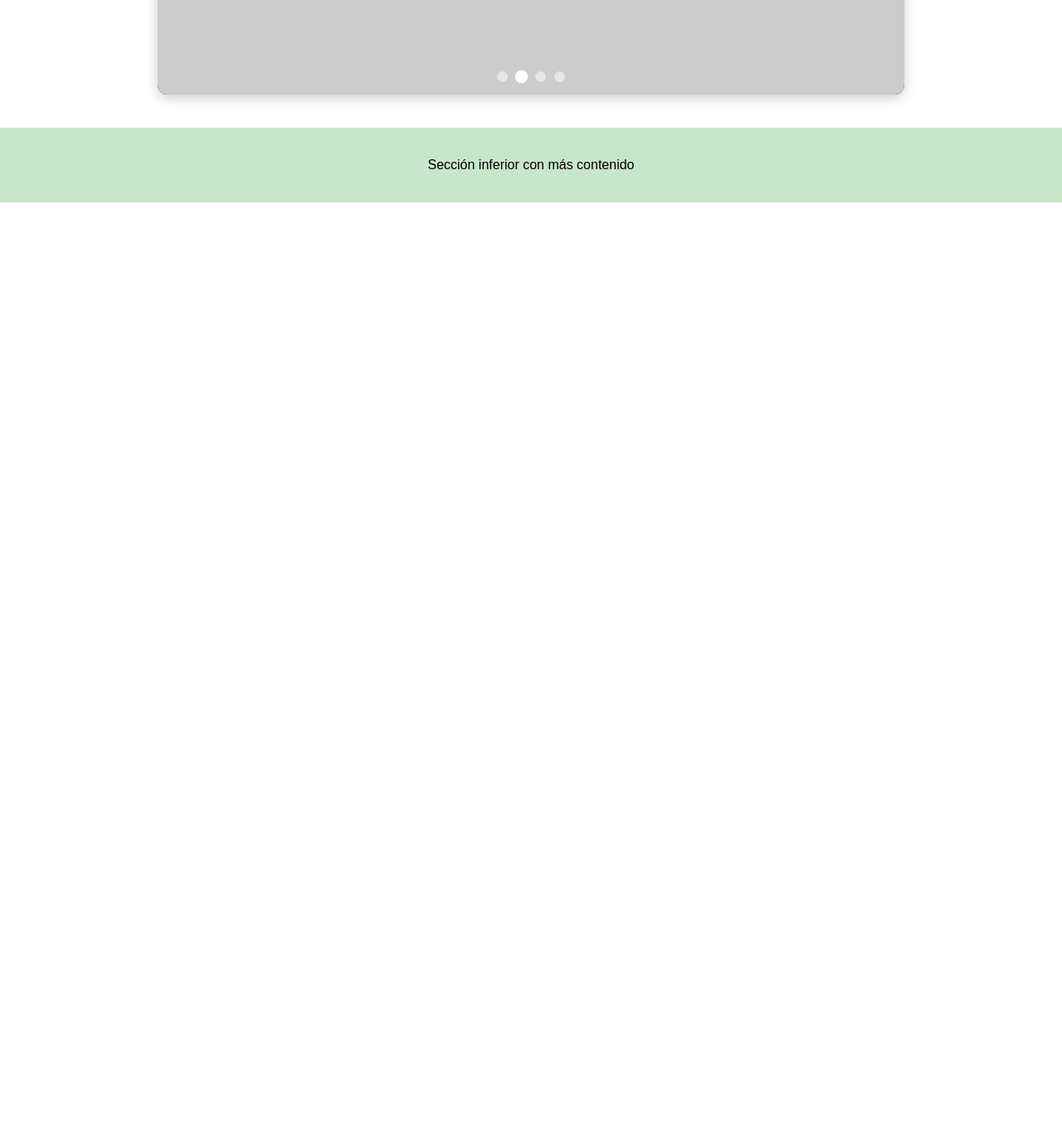
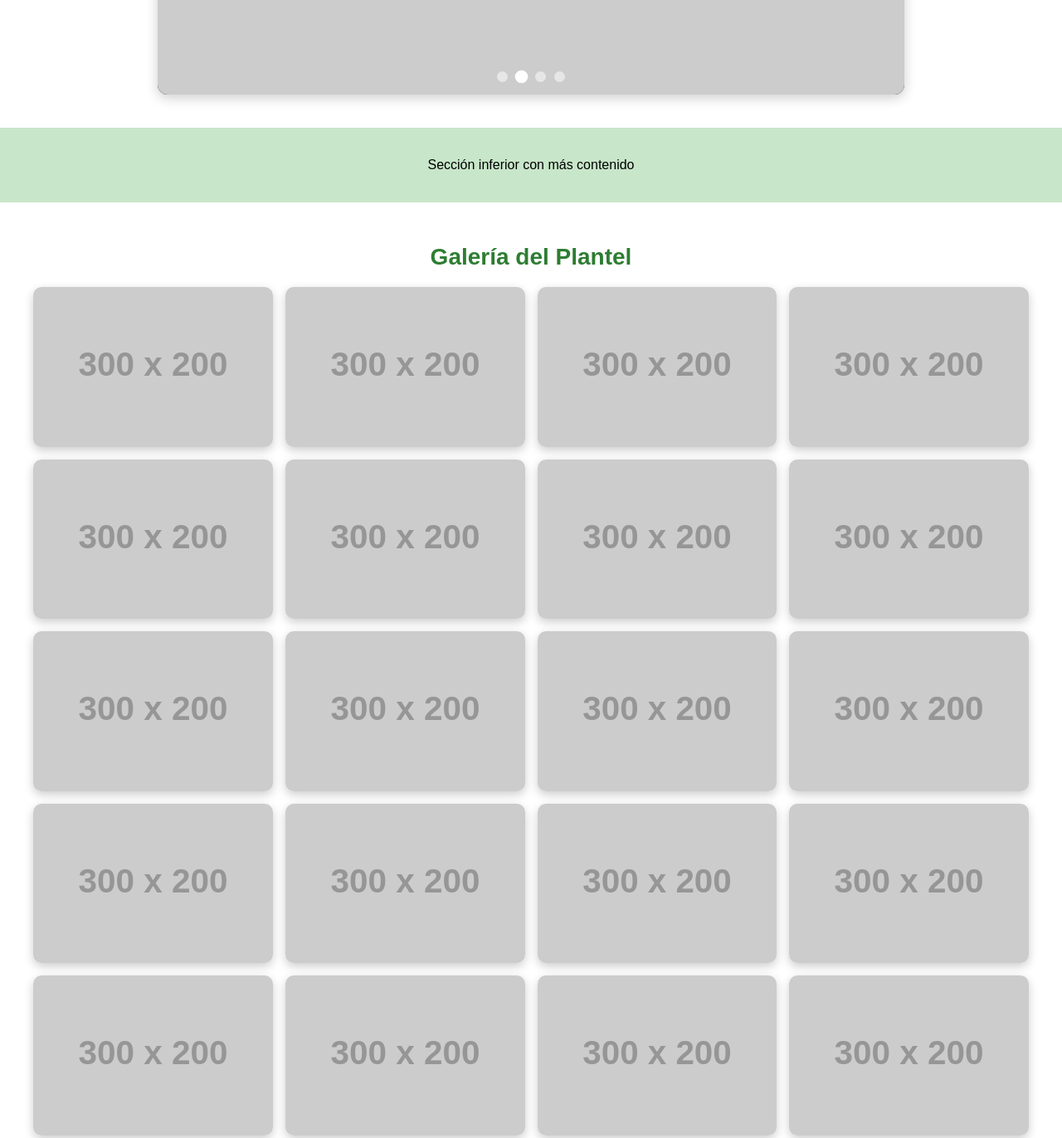
Before and after one commit to diegocruz9936-hub/pp, a plain HTML site: page index.html in a window 1280 px wide. Shown: the part 500-1872 px from the top of the page at 83% size. Before the commit the page ends 800 px from the top, so only its background shows below. Drawn offline with Linux system fonts and the light colour scheme; placeholder pictures from the web are drawn by us.

Commit message:
Update index.html

```diff
--- a/index.html
+++ b/index.html
@@ -205,6 +205,142 @@
 <footer>
   <p>Sección inferior con más contenido</p>
 </footer>
+  <!-- GALERÍA MODERNA DEL PLANTEL -->
+<section class="gallery">
+  <h2>Galería del Plantel</h2>
+  <div class="gallery-container">
+    <!-- 20 imágenes con descripción -->
+    <div class="gallery-item">
+      <img src="https://via.placeholder.com/300x200?text=Foto+1" alt="Foto 1">
+      <div class="overlay">Entrada principal del plantel</div>
+    </div>
+    <div class="gallery-item">
+      <img src="https://via.placeholder.com/300x200?text=Foto+2" alt="Foto 2">
+      <div class="overlay">Área de recepción</div>
+    </div>
+    <div class="gallery-item">
+      <img src="https://via.placeholder.com/300x200?text=Foto+3" alt="Foto 3">
+      <div class="overlay">Biblioteca escolar</div>
+    </div>
+    <div class="gallery-item">
+      <img src="https://via.placeholder.com/300x200?text=Foto+4" alt="Foto 4">
+      <div class="overlay">Laboratorio de ciencias</div>
+    </div>
+    <div class="gallery-item">
+      <img src="https://via.placeholder.com/300x200?text=Foto+5" alt="Foto 5">
+      <div class="overlay">Sala de cómputo</div>
+    </div>
+    <div class="gallery-item">
+      <img src="https://via.placeholder.com/300x200?text=Foto+6" alt="Foto 6">
+      <div class="overlay">Cancha deportiva</div>
+    </div>
+    <div class="gallery-item">
+      <img src="https://via.placeholder.com/300x200?text=Foto+7" alt="Foto 7">
+      <div class="overlay">Auditorio escolar</div>
+    </div>
+    <div class="gallery-item">
+      <img src="https://via.placeholder.com/300x200?text=Foto+8" alt="Foto 8">
+      <div class="overlay">Pasillos principales</div>
+    </div>
+    <div class="gallery-item">
+      <img src="https://via.placeholder.com/300x200?text=Foto+9" alt="Foto 9">
+      <div class="overlay">Área de descanso</div>
+    </div>
+    <div class="gallery-item">
+      <img src="https://via.placeholder.com/300x200?text=Foto+10" alt="Foto 10">
+      <div class="overlay">Comedor escolar</div>
+    </div>
+    <div class="gallery-item">
+      <img src="https://via.placeholder.com/300x200?text=Foto+11" alt="Foto 11">
+      <div class="overlay">Jardines exteriores</div>
+    </div>
+    <div class="gallery-item">
+      <img src="https://via.placeholder.com/300x200?text=Foto+12" alt="Foto 12">
+      <div class="overlay">Salón de música</div>
+    </div>
+    <div class="gallery-item">
+      <img src="https://via.placeholder.com/300x200?text=Foto+13" alt="Foto 13">
+      <div class="overlay">Salón de arte</div>
+    </div>
+    <div class="gallery-item">
+      <img src="https://via.placeholder.com/300x200?text=Foto+14" alt="Foto 14">
+      <div class="overlay">Oficinas administrativas</div>
+    </div>
+    <div class="gallery-item">
+      <img src="https://via.placeholder.com/300x200?text=Foto+15" alt="Foto 15">
+      <div class="overlay">Área de orientación</div>
+    </div>
+    <div class="gallery-item">
+      <img src="https://via.placeholder.com/300x200?text=Foto+16" alt="Foto 16">
+      <div class="overlay">Laboratorio de idiomas</div>
+    </div>
+    <div class="gallery-item">
+      <img src="https://via.placeholder.com/300x200?text=Foto+17" alt="Foto 17">
+      <div class="overlay">Zona de talleres</div>
+    </div>
+    <div class="gallery-item">
+      <img src="https://via.placeholder.com/300x200?text=Foto+18" alt="Foto 18">
+      <div class="overlay">Área de innovación</div>
+    </div>
+    <div class="gallery-item">
+      <img src="https://via.placeholder.com/300x200?text=Foto+19" alt="Foto 19">
+      <div class="overlay">Espacios verdes</div>
+    </div>
+    <div class="gallery-item">
+      <img src="https://via.placeholder.com/300x200?text=Foto+20" alt="Foto 20">
+      <div class="overlay">Vista panorámica del plantel</div>
+    </div>
+  </div>
+</section>
+
+<style>
+.gallery {
+  max-width: 1200px;
+  margin: 50px auto;
+  text-align: center;
+}
+.gallery h2 {
+  color: #2e7d32;
+  margin-bottom: 20px;
+  font-size: 28px;
+}
+.gallery-container {
+  display: grid;
+  grid-template-columns: repeat(auto-fill, minmax(250px, 1fr));
+  gap: 15px;
+}
+.gallery-item {
+  position: relative;
+  overflow: hidden;
+  border-radius: 10px;
+  box-shadow: 0px 4px 12px rgba(0,0,0,0.2);
+}
+.gallery-item img {
+  width: 100%;
+  height: 100%;
+  display: block;
+  transition: transform 0.4s ease;
+}
+.gallery-item:hover img {
+  transform: scale(1.1);
+}
+.overlay {
+  position: absolute;
+  bottom: 0;
+  left: 0;
+  right: 0;
+  background: rgba(46, 125, 50, 0.9);
+  color: #fff;
+  padding: 10px;
+  text-align: center;
+  font-size: 16px;
+  opacity: 0;
+  transition: opacity 0.4s ease;
+}
+.gallery-item:hover .overlay {
+  opacity: 1;
+}
+</style>
 
 <script>
   function showMenu() {
```
